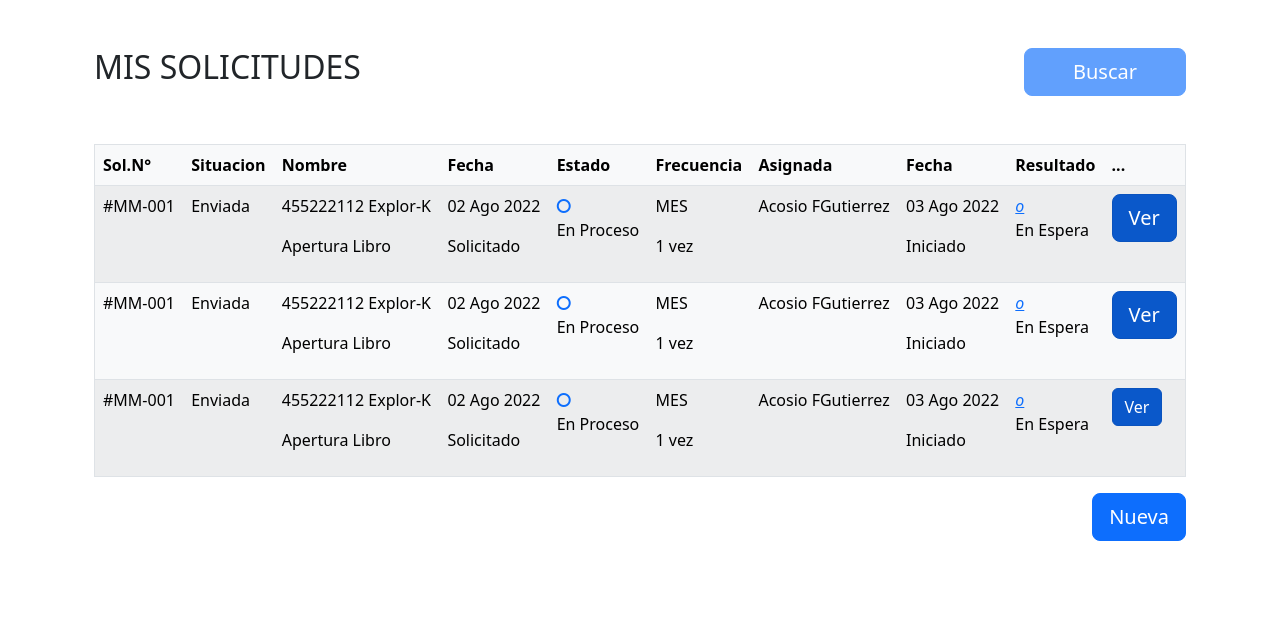
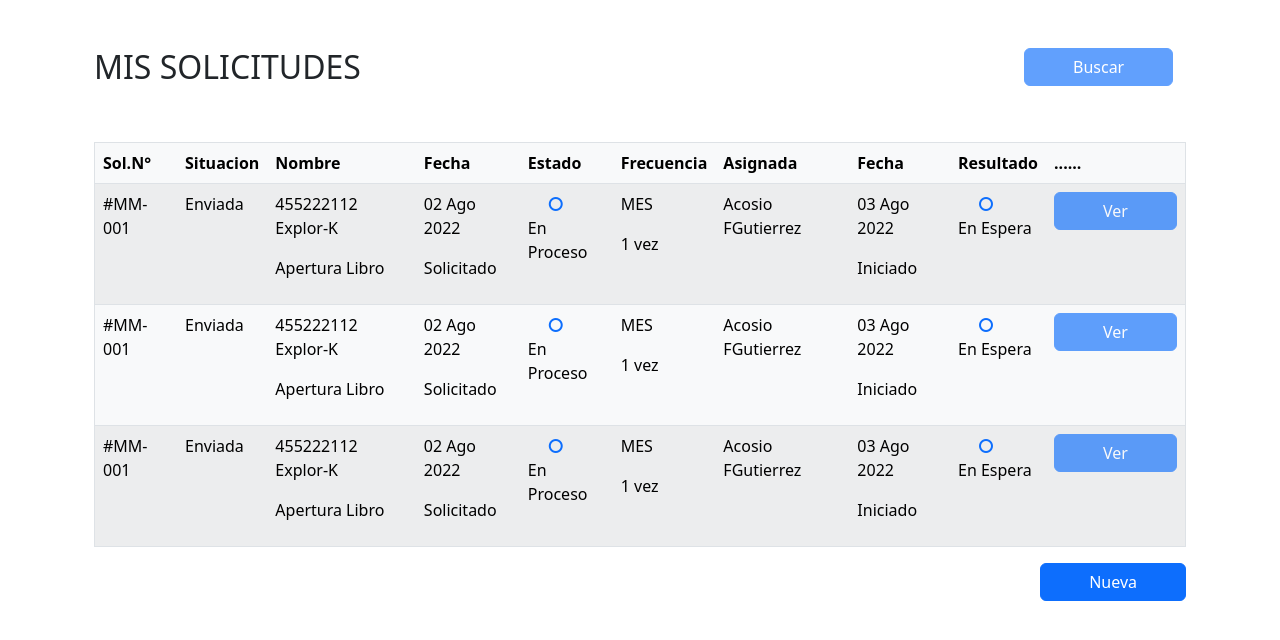
Before and after one commit to xaviBazalar/sistemaAdmin, an Angular app: page /misSolicitudes in a window 1280 px wide. Shown: the top 640 px of the page. Built offline with nearby package versions, Linux system fonts and the light colour scheme.

Commit message:
save-reultimo

```diff
--- a/src/app/components/mis-solicitudes/mis-solicitudes.component.css
+++ b/src/app/components/mis-solicitudes/mis-solicitudes.component.css
@@ -0,0 +1,4 @@
+
+
+.fa-o:before {
+    margin: 21px;}
--- a/src/app/components/mis-solicitudes/mis-solicitudes.component.html
+++ b/src/app/components/mis-solicitudes/mis-solicitudes.component.html
@@ -6,7 +6,7 @@
         </div>
 
         <div class="col-2">
-            <button type="button" class="btn btn-lg btn-primary px-5" disabled>Buscar</button>
+            <button type="button" class="btn btn-sml  btn-primary px-5" disabled>Buscar</button>
         </div>
     </div>
 
@@ -25,7 +25,7 @@
                 <th scope="col">Asignada</th>
                 <th scope="col">Fecha</th>
                 <th scope="col">Resultado</th>
-                <th scope="col-3">...</th>
+                <th scope="col-3">......</th>
             </tr>
 
         </thead>
@@ -65,16 +65,14 @@
                     <p>Iniciado</p>
                 </td>
                 <td>
-                    <a href=""><i>o</i></a>
+                    <a href=""><i class="fa-solid fa-o "></i></a>
                     <p>En Espera</p>
                 </td>
                 <td>
-                    <a href="#" class="btn btn-primary btn-lg active"
-                        role="button" aria-pressed="true">Ver</a>
+                    <button type="submit" class="btn btn-primary px-5" disabled>Ver</button>
                 </td>
 
             </tr>
-
             <tr>
                 <td>#MM-001</td>
                 <td>Enviada</td>
@@ -103,16 +101,14 @@
                     <p>Iniciado</p>
                 </td>
                 <td>
-                    <a href=""><i>o</i></a>
+                    <a href=""><i class="fa-solid fa-o"></i></a>
                     <p>En Espera</p>
                 </td>
                 <td>
-                    <a href="#" class="btn btn-primary btn-lg active"
-                        role="button" aria-pressed="true">Ver</a>
+                    <button type="submit" class="btn btn-primary px-5" disabled>Ver</button>
                 </td>
 
             </tr>
-
             <tr>
                 <td>#MM-001</td>
                 <td>Enviada</td>
@@ -141,21 +137,25 @@
                     <p>Iniciado</p>
                 </td>
                 <td>
-                    <a href=""><i>o</i></a>
+                    <a href=""><i class="fa-solid fa-o"></i></a>
                     <p>En Espera</p>
                 </td>
                 <td>
-                    <a href="#" class="btn btn-primary btn-sml active"
-                        role="button" aria-pressed="true">Ver</a>
+                    <button type="submit" class="btn btn-primary px-5" disabled>Ver</button>
                 </td>
 
             </tr>
 
+
+
+
+
         </tbody>
 
     </table>
+
     <div class="d-flex flex-row-reverse">
-        <button type="button" class="btn btn-primary btn-lg ">Nueva</button>
+        <button type="button" class="btn btn-primary btn-sml px-5 ">Nueva</button>
+    </div>
 
-    </div>
 </div>
```
